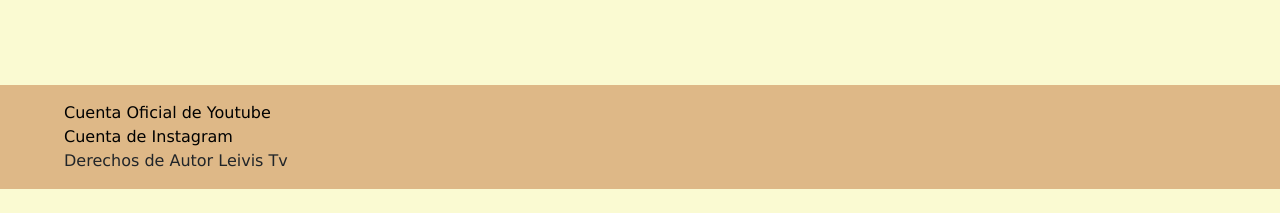
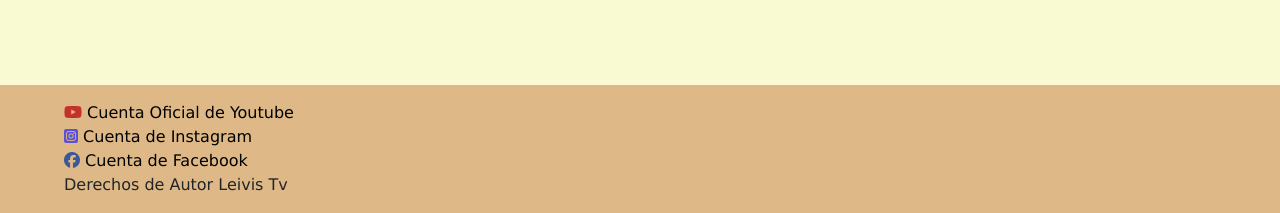
Before and after one commit to Emmaleiva95/Leivis, a website: page pages/gladiadores.html in a window 1280 px wide. Shown: the part 2812-3025 px from the top of the page. Before the commit the page ends 3001 px from the top, so only its background shows below. Drawn offline with nearby package versions, Linux system fonts and the light colour scheme.

Commit message:
Ultimos cambios con ceo y maps

```diff
--- a/pages/gladiadores.html
+++ b/pages/gladiadores.html
@@ -3,7 +3,9 @@
   <head>
     <meta charset="UTF-8" />
     <meta name="viewport" content="width=device-width, initial-scale=1.0" />
+    <meta name="description" content="Sitio oficial de Leivis TV, para aquellas personas amantes de la historia antigua, en esta seccion te comentare acerca de los gladiadores.">
 
+    <meta name="keywords" content="Gladiador,Gladiadores,Máximo décimo meridio,Comandante de las legiones norte,Gladiadoras,Imperio Romano,Circo Romano,Coliseo Romano,Cómodo,Gladiator,Italia,Foro Romano,Marco Aurelio,La historia de roma,La vida de los gladiadores,Gladiatrix,Gladiatrices,Russel Crow,Gladiador 2,La república de roma">
     <!-- BOOTSTRAP -->
     <link
       href="https://cdn.jsdelivr.net/npm/bootstrap@5.3.2/dist/css/bootstrap.min.css"
@@ -11,6 +13,8 @@
       integrity="sha384-T3c6CoIi6uLrA9TneNEoa7RxnatzjcDSCmG1MXxSR1GAsXEV/Dwwykc2MPK8M2HN"
       crossorigin="anonymous"
     />
+    <!-- FONTAWESOME -->
+    <link rel="stylesheet" href="https://cdnjs.cloudflare.com/ajax/libs/font-awesome/6.5.1/css/all.min.css" integrity="sha512-DTOQO9RWCH3ppGqcWaEA1BIZOC6xxalwEsw9c2QQeAIftl+Vegovlnee1c9QX4TctnWMn13TZye+giMm8e2LwA==" crossorigin="anonymous" referrerpolicy="no-referrer" />
 
     <!-- ESTILOS PERSONALIZADOS -->
     <link rel="stylesheet" href="../css/estilos.css" />
@@ -165,9 +169,14 @@
     <footer>
       <div class="contenedor">
         <a href="https://www.youtube.com/channel/UCnx_QayPlhMHpvQmgfE8W2Q"
-          >Cuenta Oficial de Youtube</a
+          ><i class="fa-brands fa-youtube"></i> Cuenta Oficial de Youtube</a
         >
-        <a href="https://www.instagram.com/leivis_tv/">Cuenta de Instagram</a>
+        <a class="d-block" href="https://www.instagram.com/leivis_tv/"
+          ><i class="fa-brands fa-square-instagram"></i> Cuenta de Instagram</a
+        >
+        <a class="d-block" href="https://www.instagram.com/leivis_tv/"
+        ><i class="fa-brands fa-facebook"></i> Cuenta de Facebook</a
+      >
         <p>Derechos de Autor Leivis Tv</p>
       </div>
     </footer>
```
Also changed, not shown: pages/espartanos.html (+11 -2 lines), pages/samurais.html (+11 -2 lines), pages/vikingos.html (+11 -2 lines), img/espartano-horizonte.jpg, img/logo.jpeg (deleted), img/pensador.jpg (deleted).
